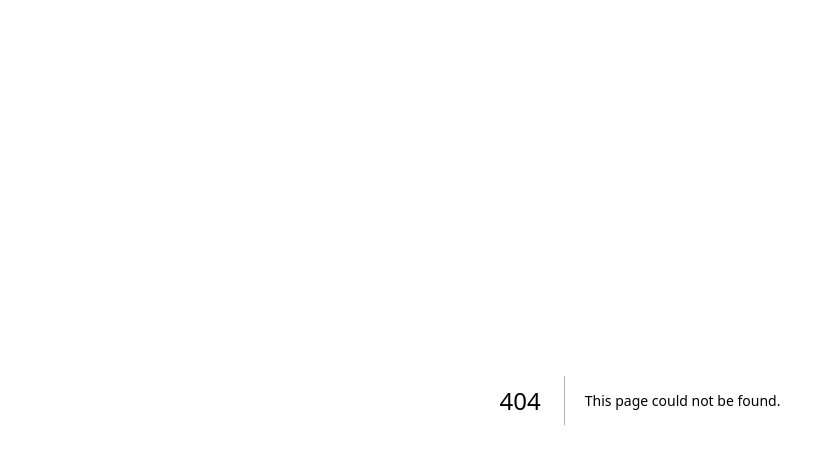
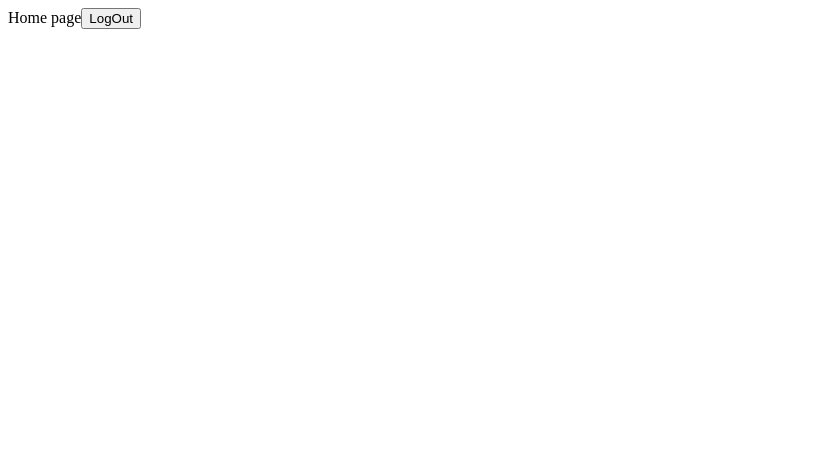
Before and after one commit to pacebuddies/Frontend, a Next.js app: page /home in a window 1280 px wide. Before the commit this address had no page. Shown: the top 464 px of the page, without its empty margins (0-835 px from the left). Built offline with nearby package versions, Linux system fonts and the light colour scheme.

Commit message:
Created home page

```diff
--- /dev/null
+++ b/src/pages/home.tsx
@@ -0,0 +1,14 @@
+import { Button } from 'flowbite-react';
+import { NextPage } from 'next';
+import { signOut } from 'next-auth/react';
+
+const Home: NextPage = () => {
+  return (
+    <>
+      Home page
+      <Button onClick={() => signOut()}>LogOut</Button>
+    </>
+  );
+};
+
+export default Home;
```
